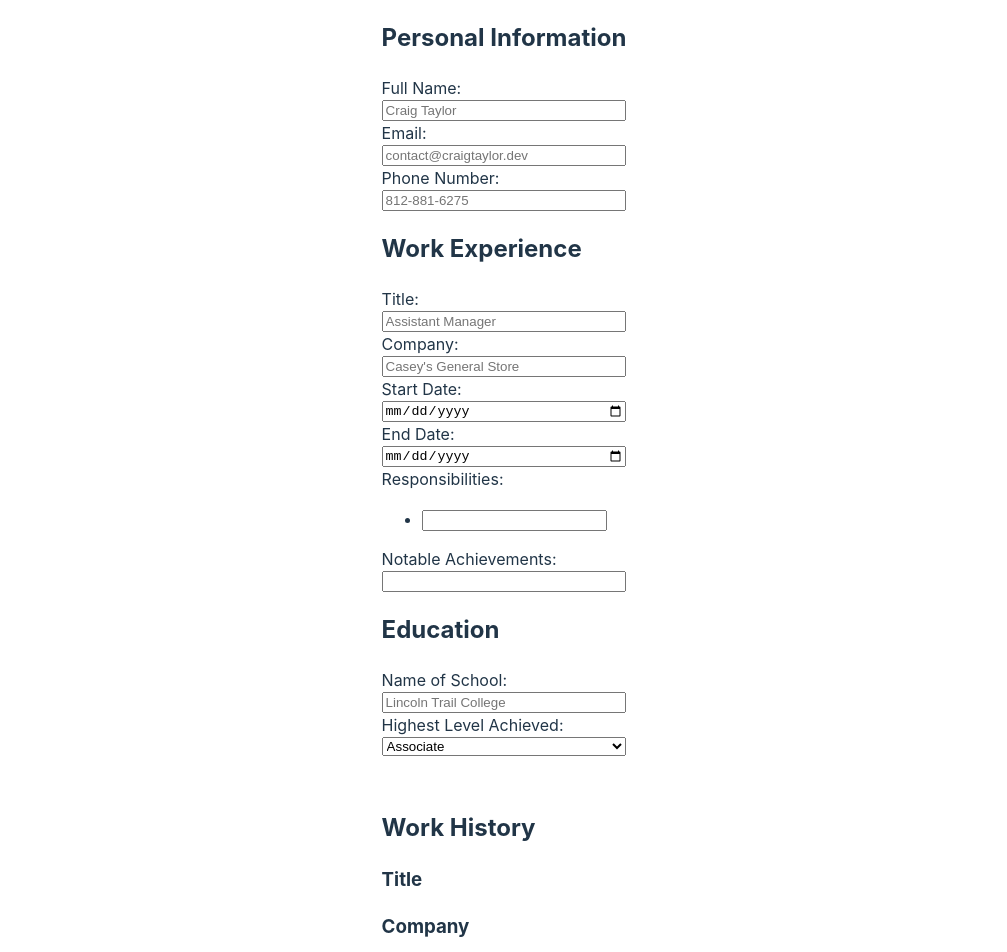
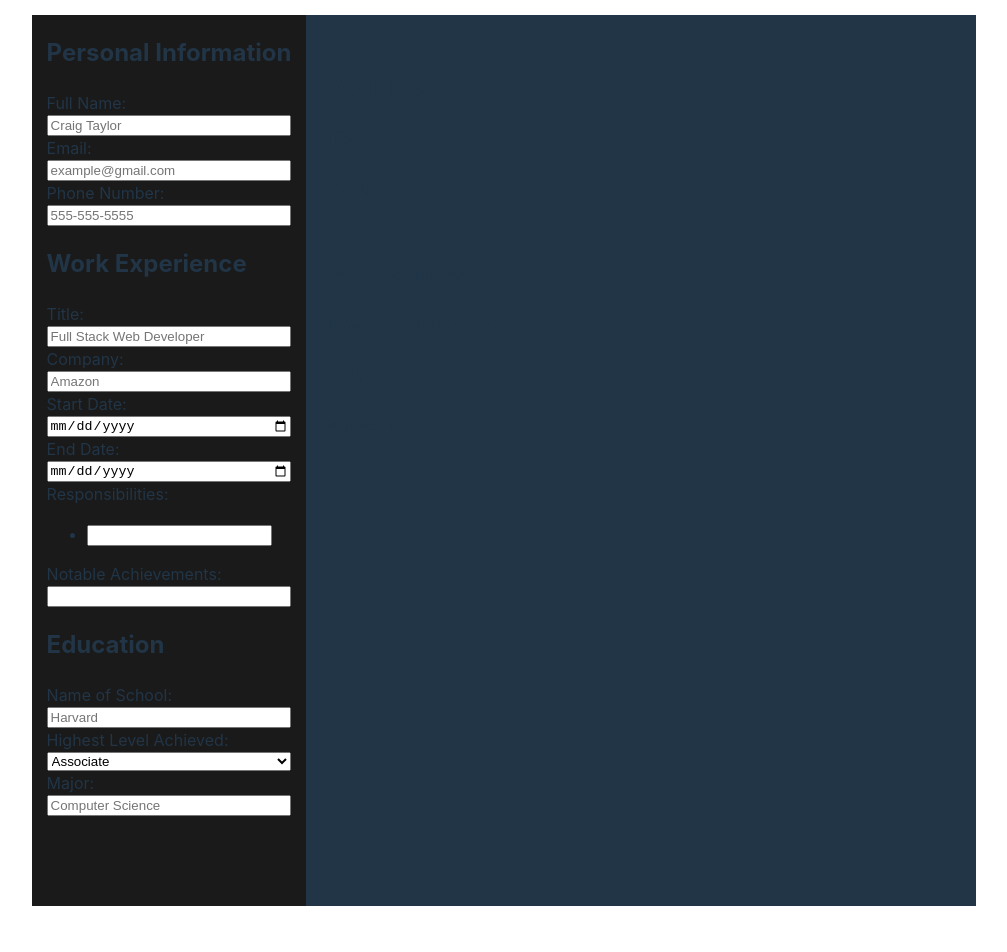
Before and after one commit to Cragt/CV-App, a React (Vite) app: page / in a window 1280 px wide. Shown: the top 952 px of the page, without its empty margins (136-1143 px from the left). After the commit the page ends 921 px from the top, so only its background shows below. Built offline with nearby package versions, Linux system fonts and the light colour scheme.

Commit message:
Refactor code

```diff
--- a/src/App.jsx
+++ b/src/App.jsx
@@ -16,6 +16,7 @@ function App() {
   const [achievement, setAchievement] = useState("");
   const [school, setSchool] = useState("");
   const [degree, setDegree] = useState(null);
+  const [major, setMajor] = useState("");
 
   const formData = {
     fullName,
@@ -40,14 +41,26 @@ function App() {
     setSchool,
     degree,
     setDegree,
+    major,
+    setMajor,
   };
   return (
-    <>
-      <PersonalForm formData={formData} />
-      <WorkHistoryForm formData={formData} />
-      <Education formData={formData} />
-      <Preview formData={formData} />
-    </>
+    <div className="cv-wrapper">
+      <div className="row">
+        <div className="column">
+          <div className="forms">
+            <PersonalForm formData={formData} />
+            <WorkHistoryForm formData={formData} />
+            <Education formData={formData} />
+          </div>
+        </div>
+        <div className="column">
+          <div className="preview">
+            <Preview formData={formData} />
+          </div>
+        </div>
+      </div>
+    </div>
   );
 }
 
--- a/src/components/education.jsx
+++ b/src/components/education.jsx
@@ -1,5 +1,5 @@
 export default function Education({ formData }) {
-  const { setSchool, setDegree } = formData;
+  const { setSchool, setDegree, setMajor } = formData;
   return (
     <div>
       <h2>Education</h2>
@@ -9,7 +9,7 @@ export default function Education({ formData }) {
           type="text"
           name="school"
           id="school"
-          placeholder="Lincoln Trail College"
+          placeholder="Harvard"
           onChange={(e) => setSchool(e.target.value)}
         />
         <label htmlFor="degree">Highest Level Achieved: </label>
@@ -25,6 +25,14 @@ export default function Education({ formData }) {
           <option value="Master's">Master&apos;s</option>
           <option value="Doctorate">Doctorate</option>
         </select>
+        <label htmlFor="major">Major: </label>
+        <input
+          type="text"
+          name="major"
+          id="major"
+          placeholder="Computer Science"
+          onChange={(e) => setMajor(e.target.value)}
+        />
       </form>
     </div>
     // Add button to add extra forms for more than one school
--- a/src/components/personal.jsx
+++ b/src/components/personal.jsx
@@ -19,7 +19,7 @@ export default function PersonalForm({ formData }) {
           type="email"
           name="email"
           id="email"
-          placeholder="contact@craigtaylor.dev"
+          placeholder="example@gmail.com"
           onChange={(e) => setEmail(e.target.value)}
         />
         <label htmlFor="phone">Phone Number: </label>
@@ -27,7 +27,7 @@ export default function PersonalForm({ formData }) {
           type="tel"
           name="phone"
           id="phone"
-          placeholder="812-881-6275"
+          placeholder="555-555-5555"
           onChange={(e) => setNumber(e.target.value)}
         />
       </form>
--- a/src/components/work.jsx
+++ b/src/components/work.jsx
@@ -39,7 +39,7 @@ export default function WorkHistoryForm({ formData }) {
           type="text"
           name="title"
           id="title"
-          placeholder="Assistant Manager"
+          placeholder="Full Stack Web Developer"
           onChange={(e) => setTitle(e.target.value)}
         />
         <label htmlFor="company">Company: </label>
@@ -47,7 +47,7 @@ export default function WorkHistoryForm({ formData }) {
           type="text"
           name="company"
           id="company"
-          placeholder="Casey's General Store"
+          placeholder="Amazon"
           onChange={(e) => setCompany(e.target.value)}
         />
         <label htmlFor="start">Start Date: </label>
```
Also changed, not shown: src/preview.jsx (deleted).
